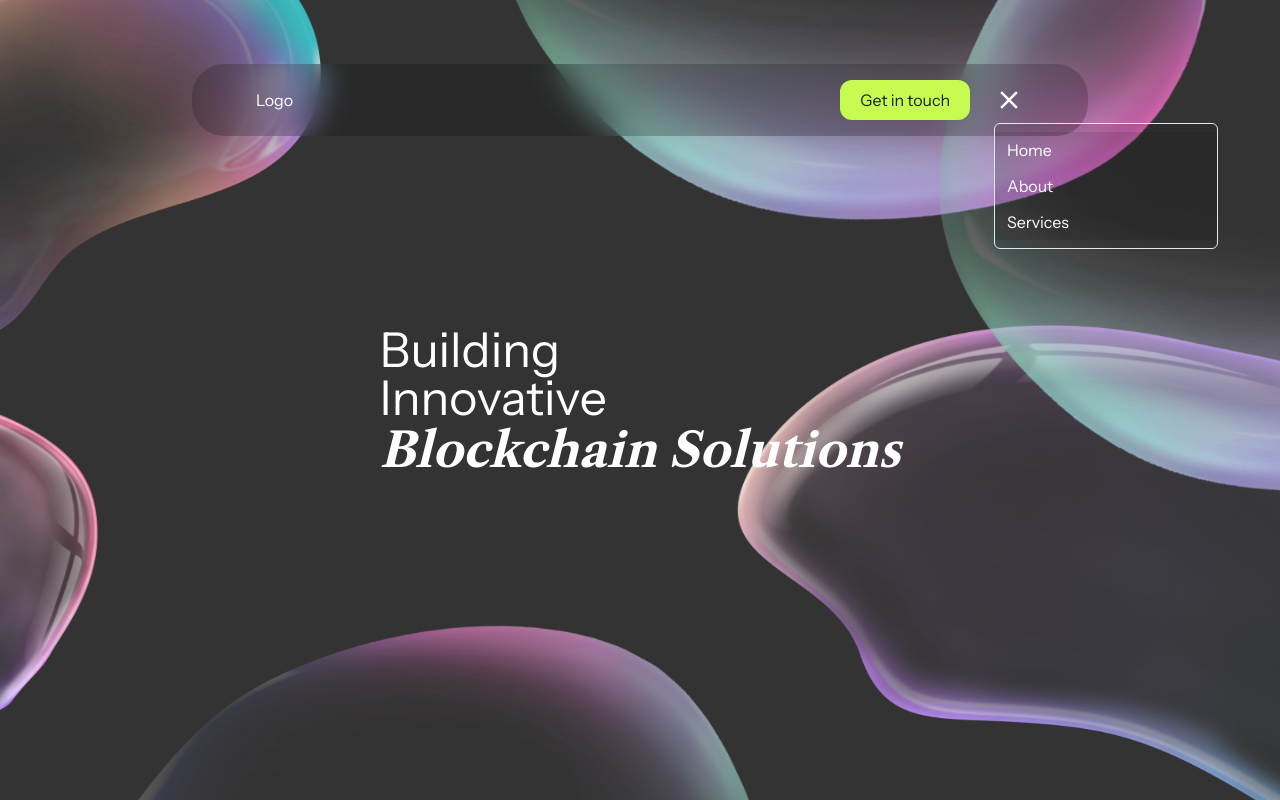
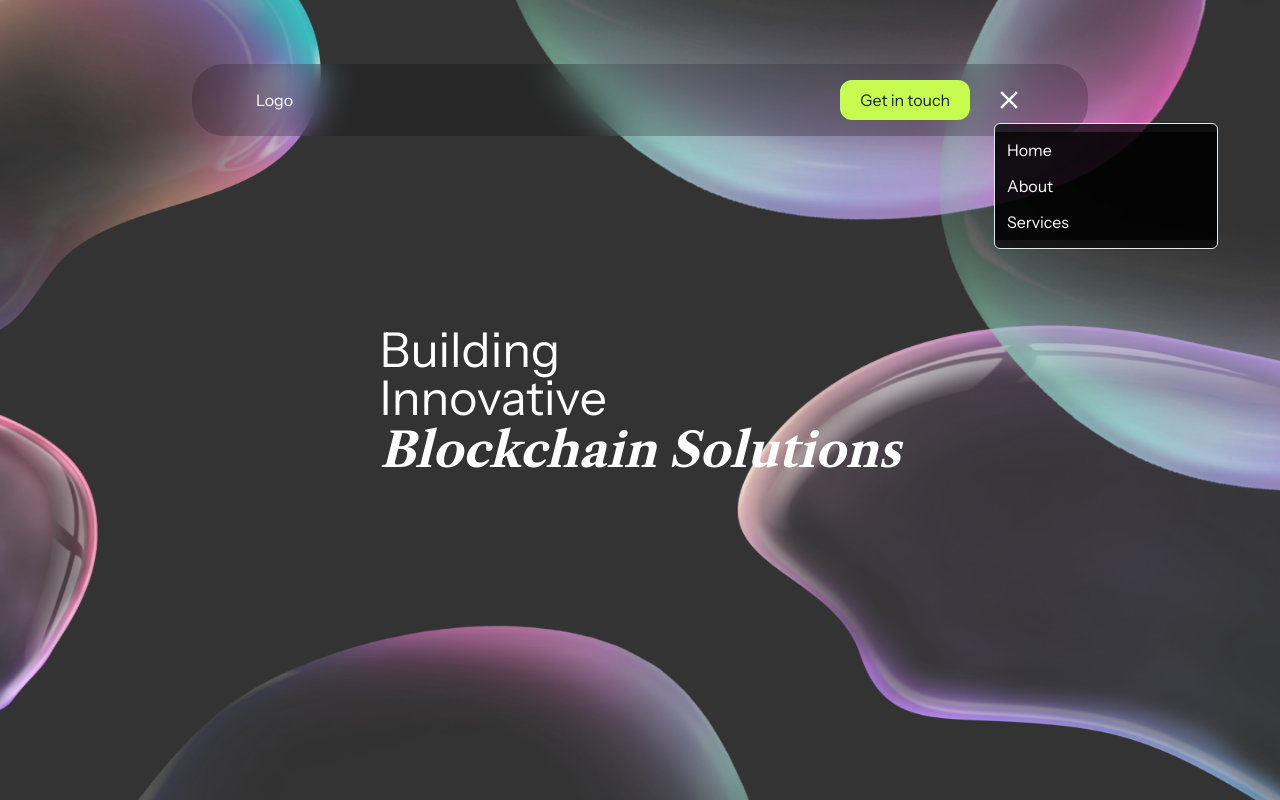
Before and after one commit to CEN-Smart/afrix-lab_design, a Next.js app: page / in a window 1280 px wide. Both pictures are taken after a click on the button 1009 px from the left and 100 px from the top of the page. Built offline with nearby package versions, Linux system fonts and the light colour scheme.

Commit message:
Hero section

```diff
--- a/src/components/header/Header.tsx
+++ b/src/components/header/Header.tsx
@@ -29,7 +29,7 @@ export default function Navbar() {
                     <MdMenu className='text-3xl text-white' />
                   )}
                 </MenuButton>
-                <MenuList bg='rgba(0,0,0,0.1)' color='white'>
+                <MenuList bg='rgba(0,0,0,0.7)' color='white'>
                   {navItems.map(navObj => (
                     <MenuItem
                       transition='all'
@@ -37,7 +37,7 @@ export default function Navbar() {
                       _hover={{
                         bg: 'rgba(0,0,0,0.2)',
                       }}
-                      bg='rgba(0,0,0,0.1)'
+                      bg='rgba(0,0,0,0.7)'
                       color='white'
                       key={navObj.linkName}
                     >
```
